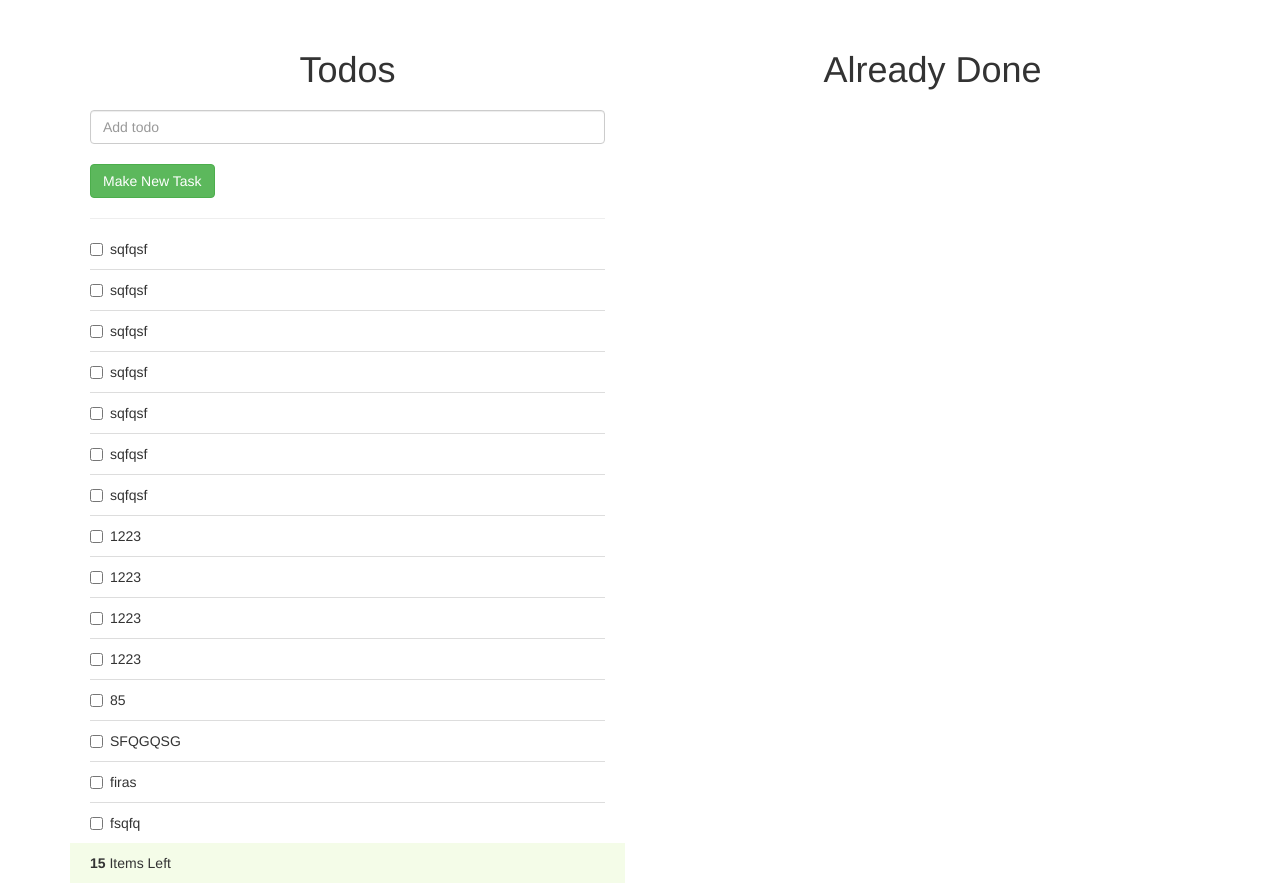
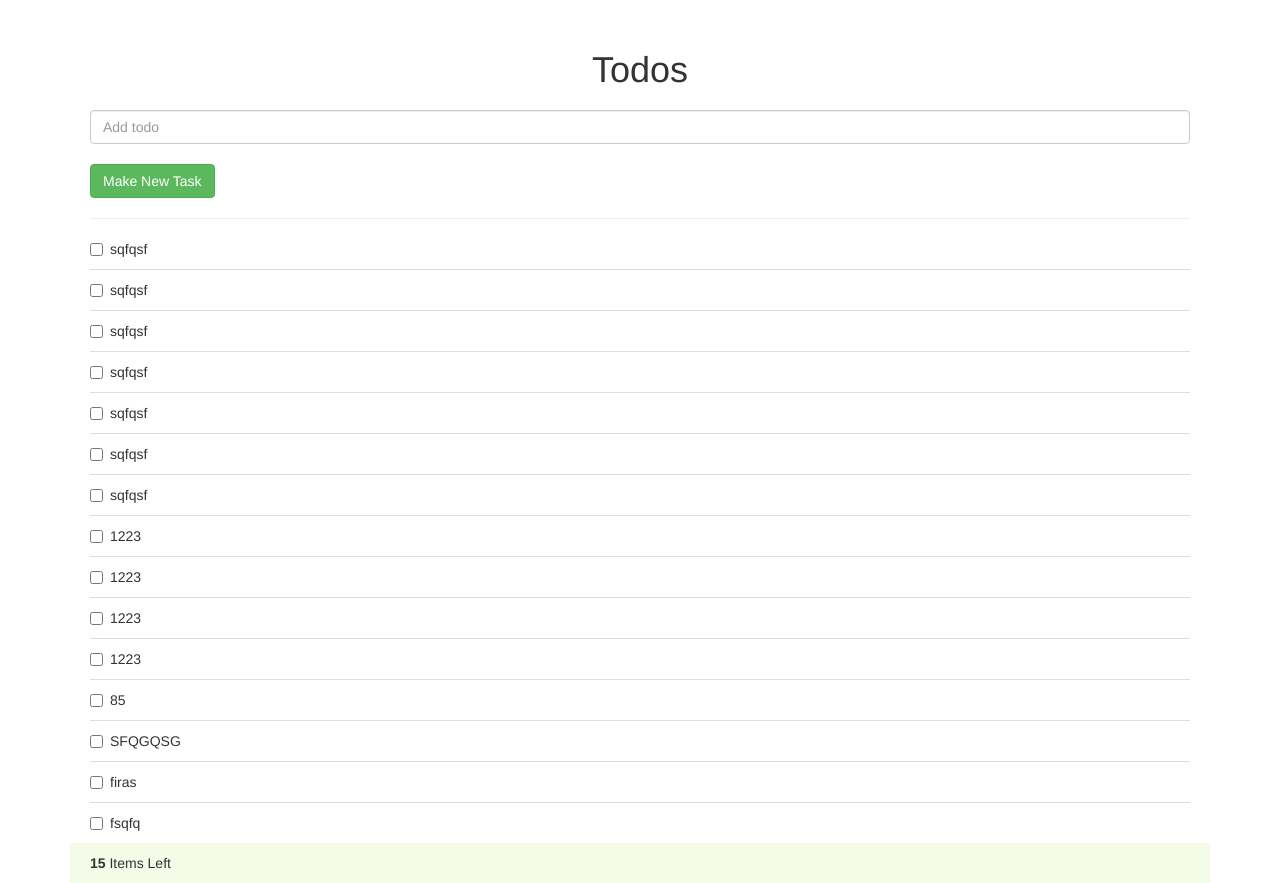
Before and after one commit to firchatn/ToDoList, a Django app: page / in a window 1280 px wide. Run offline with Django 3.2, Linux system fonts and the light colour scheme; data comes from the database, SQL or seed files in the repository; both versions use the stored data as it was after the commit; some libraries are stand-ins or nearby versions.

Commit message:
update display

```diff
--- a/todolist/templates/todolist/index.html
+++ b/todolist/templates/todolist/index.html
@@ -57,7 +57,7 @@ li.ui-state-default:last-child{
 
 <div class="container">
     <div class="row">
-        <div class="col-md-6">
+        <div class="col-md-12">
             <div class="todolist not-done">
              <h1>Todos</h1>
              <form method="post">
@@ -87,6 +87,7 @@ li.ui-state-default:last-child{
                 </div>
             </div>
         </div>
+        <!--
         <div class="col-md-6">
             <div class="todolist">
              <h1>Already Done</h1>
@@ -99,6 +100,7 @@ li.ui-state-default:last-child{
                 </ul>
             </div>
         </div>
+        -->
     </div>
 </div>
 
```
Also changed, not shown: db.sqlite3.
